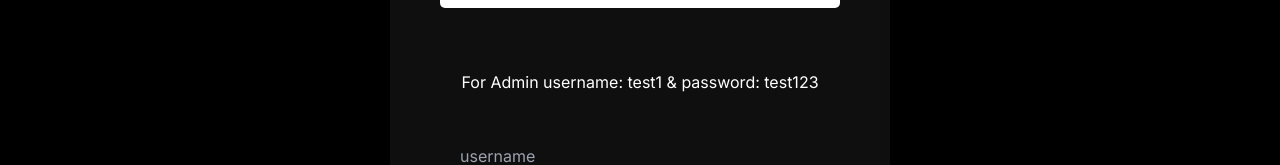
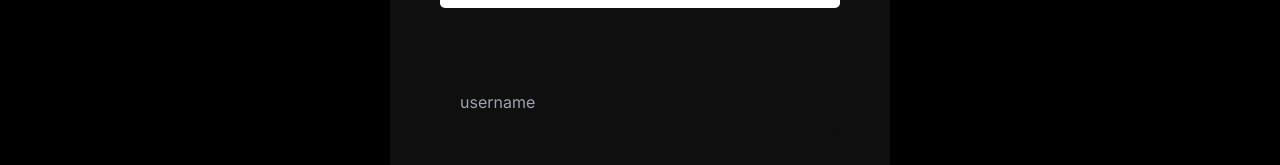
Before and after one commit to SakshiDangi/stellarvoyagers, a Next.js app: page /login in a window 1280 px wide. Shown: the part 186-351 px from the top of the page. Built offline with nearby package versions, Linux system fonts and the light colour scheme; no server answers.

Commit message:
password removed

```diff
--- a/src/components/loginForm/loginForm.jsx
+++ b/src/components/loginForm/loginForm.jsx
@@ -10,7 +10,6 @@ const LoginForm = () => {
 
   return (
     <form className={styles.form} action={formAction}>
-      <p>For Admin username: test1 & password: test123</p>
       <input type="text" placeholder="username" name="username" />
       <input type="password" placeholder="password" name="password" />
       <button>Login</button>
```
